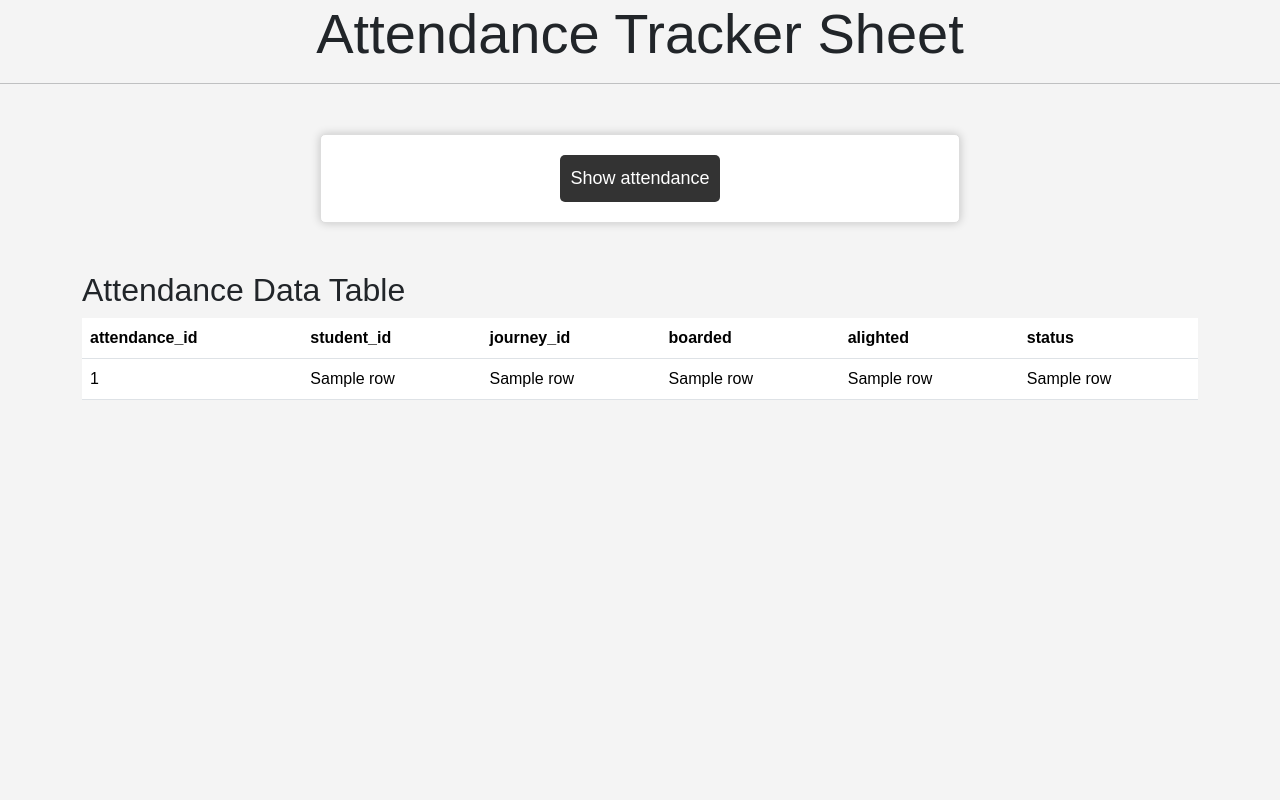
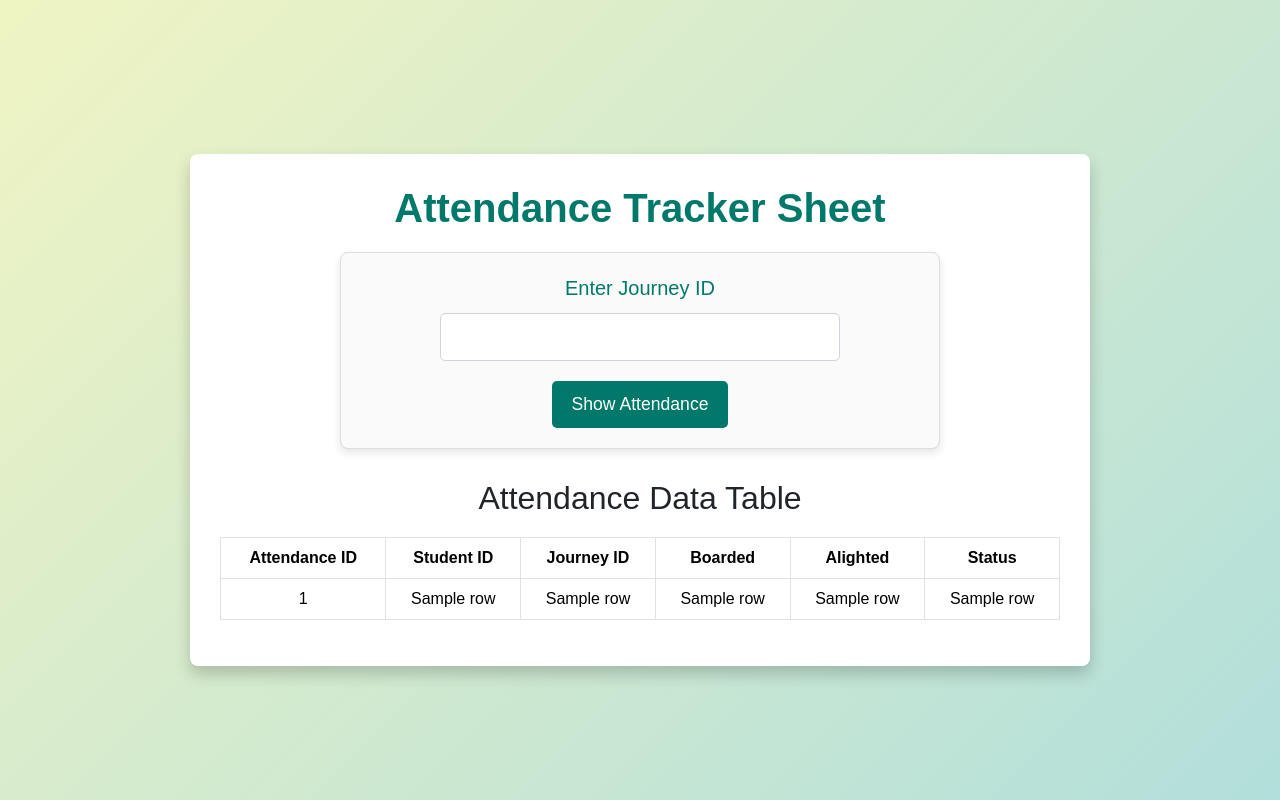
Before and after one commit to GSYNDRA/Face-Recognition-Based-Attendance-System, a Flask app: template web-app/templates/index.html in a window 1280 px wide. Run offline with Flask 3, Linux system fonts and the light colour scheme; the template is opened without the code that fills it: most values are stand-ins (such as "Sample title", 1, 10 or a date in 2020).

Commit message:
decorate web page

```diff
--- a/web-app/app.py
+++ b/web-app/app.py
@@ -1,28 +1,25 @@
 from flask import Flask, render_template, request
-import sqlite3
-from datetime import datetime
 import mysql.connector
 from mysql.connector import Error
 
+app = Flask(__name__)
+
 def connect_to_database():
-        # """connect with database MySQL"""
-        try:
-            connection = mysql.connector.connect(
-                host='127.0.0.1',  # address host of MySQL
-                database='studentdb',  # name of database
-                user='user',  # Username of MySQL
-                password='user',  # Password of MySQL
-                port='3309',
-                raise_on_warnings=True  # keep informed if there's error
-            )
-            # Database connection configuration
-            if connection.is_connected():
-                print("Success! Connected to MySQL database.")
-                return connection
-        except Error as e:
-            print(f"fail to connect with MySQL database: {e}")
-            return None
-app = Flask(__name__)
+    try:
+        connection = mysql.connector.connect(
+            host='127.0.0.1',
+            database='studentdb',
+            user='user',
+            password='user',
+            port='3309',
+            raise_on_warnings=True
+        )
+        if connection.is_connected():
+            print("Success! Connected to MySQL database.")
+            return connection
+    except Error as e:
+        print(f"Failed to connect to MySQL database: {e}")
+        return None
 
 @app.route('/')
 def index():
@@ -30,23 +27,22 @@
 
 @app.route('/attendance', methods=['POST'])
 def attendance():
+    journeyID = request.form.get('journeyID')
+    connection = connect_to_database()
 
-    # selected_date = request.form.get('selected_date')
-    # selected_date_obj = datetime.strptime(selected_date, '%Y-%m-%d')
-    # formatted_date = selected_date_obj.strftime('%Y-%m-%d')
-    connection = connect_to_database()
-    cursor = connection.cursor()
+    if connection:
+        cursor = connection.cursor()
+        query = "SELECT * FROM Attendance WHERE journey_id = %s"
+        cursor.execute(query, (journeyID,))
+        attendance_data = cursor.fetchall()
+        cursor.close()
+        connection.close()
 
-    cursor.execute("SELECT * FROM Attendance WHERE journey_id = 16")
-    attendance_data = cursor.fetchall()
+        if not attendance_data:
+            return render_template('index.html', no_data=True)
+        return render_template('index.html', attendance_data=attendance_data)
 
-    cursor.close()
-    connection.close()
-
-    if not attendance_data:
-        return render_template('index.html', no_data=True)
-
-    return render_template('index.html', attendance_data=attendance_data)
+    return render_template('index.html', no_data=True)
 
 if __name__ == '__main__':
     app.run(debug=True)
--- a/web-app/templates/index.html
+++ b/web-app/templates/index.html
@@ -8,120 +8,133 @@
     <style>
         body {
             font-family: Arial, sans-serif;
-                background-color: #f4f4f4;
+            background: linear-gradient(135deg, #f0f4c3, #b2dfdb);
+            min-height: 100vh;
+            display: flex;
+            flex-direction: column;
+            justify-content: center;
+            align-items: center;
+            padding: 20px;
+        }
+        .container {
+            width: 100%;
+            max-width: 900px;
+            background-color: #fff;
+            padding: 30px;
+            border-radius: 8px;
+            box-shadow: 0 8px 16px rgba(0, 0, 0, 0.2);
+            margin-top: 20px;
+        }
+        h1 {
+            font-size: 2.5rem;
+            font-weight: bold;
+            color: #00796b;
+            margin-bottom: 20px;
         }
         form {
-                margin-top: 50px;
             display: flex;
             flex-direction: column;
             align-items: center;
             border: 1px solid #ddd;
             padding: 20px;
-                border-radius: 5px;
-                box-shadow: 0px 0px 10px rgba(0, 0, 0, 0.2);
-                background-color: #fff;
-                width: 50%;
-                margin-left: auto;
-                margin-right: auto;
+            border-radius: 8px;
+            background-color: #fafafa;
+            width: 100%;
+            max-width: 600px;
+            box-shadow: 0px 4px 8px rgba(0, 0, 0, 0.1);
+            margin-bottom: 30px;
         }
         label {
-                font-size: 20px;
+            font-size: 1.25rem;
+            color: #00796b;
             margin-bottom: 10px;
-                color: #333;
         }
-            input[type="date"] {
-                padding: 10px 20px;
+        input[type="text"] {
+            padding: 10px;
             border-radius: 5px;
-                border: none;
-                margin-bottom: 20px;
-                font-size: 18px;
+            border: 1px solid #ced4da;
+            font-size: 1.1rem;
             width: 100%;
-                box-sizing: border-box;
-                margin-top: 10px;
+            max-width: 400px;
             margin-bottom: 20px;
         }
         button[type="submit"] {
-                background-color: #333;
+            background-color: #00796b;
             color: #fff;
             border: none;
-                padding: 10px;
+            padding: 10px 20px;
             border-radius: 5px;
+            font-size: 1.1rem;
             cursor: pointer;
-                font-size: 18px;
+            transition: background-color 0.3s;
         }
         button[type="submit"]:hover {
-                background-color: #555;
+            background-color: #004d40;
+        }
+        .alert {
+            width: 100%;
+            max-width: 600px;
+            text-align: center;
+            font-size: 1.1rem;
+        }
+        table {
+            margin-top: 20px;
+            font-size: 1rem;
+        }
+        thead {
+            background-color: #00796b;
+            color: #fff;
+        }
+        th, td {
+            padding: 15px;
+            text-align: center;
+        }
+        tbody tr:nth-child(even) {
+            background-color: #f9f9f9;
         }
     </style>
 </head>
 <body>
-        <div class="jumbotron text-center">
-            <h1 class="display-4">Attendance Tracker Sheet</h1>
-        </div>
-        <hr>
-
-        <form action="/attendance" method="POST" id="attn-form">
-            <!-- <label for="selected_date">Select Date: </label>
-            <input type="date" id="selected_date" name="selected_date" required value="{{ selected_date }}"> -->
-            <button type="submit" class="btn btn-outline-success">Show attendance</button>
+    <div class="container text-center">
+        <h1>Attendance Tracker Sheet</h1>
+        <form action="/attendance" method="POST" id="attn-form" class="mx-auto">
+            <label for="journeyID">Enter Journey ID</label>
+            <input type="text" id="journeyID" name="journeyID" required>
+            <button type="submit" class="btn btn-outline-light">Show Attendance</button>
         </form>
 
-    <div class="container mt-5">
         {% if no_data %}
         <div class="alert alert-warning" role="alert">
-            No attendance data available for the selected date.
+            No attendance data available for the selected journey ID.
         </div>
         {% endif %}
 
-        <h2>Attendance Data Table</h2>
-        <table class="table">
+        <h2 class="mt-4">Attendance Data Table</h2>
+        <table class="table table-bordered table-hover">
             <thead>
                 <tr>
-                    <th scope="col">attendance_id</th>
-                    <th scope="col">student_id</th>
-                    <th scope="col">journey_id</th>
-                    <th scope="col">boarded</th>
-                    <th scope="col">alighted</th>
-                    <th scope="col">status</th>
+                    <th scope="col">Attendance ID</th>
+                    <th scope="col">Student ID</th>
+                    <th scope="col">Journey ID</th>
+                    <th scope="col">Boarded</th>
+                    <th scope="col">Alighted</th>
+                    <th scope="col">Status</th>
                 </tr>
             </thead>
             <tbody>
                 {% for row in attendance_data %}
                 <tr>
-                    <td>{{ row[0] }}</td> <!-- ID -->
-                    <td>{{ row[1] }}</td> <!-- Journey ID -->
-                    <td>{{ row[2] }}</td> <!-- Name -->
-                    <td>{{ row[3] }}</td> <!-- Time -->
-                    <td>{{ row[4] }}</td> <!-- ID -->
-                    <td>{{ row[5] }}</td> <!-- Journey ID -->
+                    <td>{{ row[0] }}</td>
+                    <td>{{ row[1] }}</td>
+                    <td>{{ row[2] }}</td>
+                    <td>{{ row[3] }}</td>
+                    <td>{{ row[4] }}</td>
+                    <td>{{ row[5] }}</td>
                 </tr>
                 {% endfor %}
             </tbody>
         </table>
     </div>
-
-
-
-
-
-
-
-
-
-
-
-
-
-
-
-
-
-
-
-
-
-
-
-    <script src="https://cdn.jsdelivr.net/npm/bootstrap@5.3.1/dist/js/bootstrap.bundle.min.js" integrity="sha384-HwwvtgBNo3bZJJLYd8oVXjrBZt8cqVSpeBNS5n7C8IVInixGAoxmnlMuBnhbgrkm" crossorigin="anonymous"></script>
+    <script src="https://cdn.jsdelivr.net/npm/bootstrap@5.3.1/dist/js/bootstrap.bundle.min.js" crossorigin="anonymous"></script>
 </body>
 </html>
```
Lines whose indentation alone changed are shown as unchanged.
